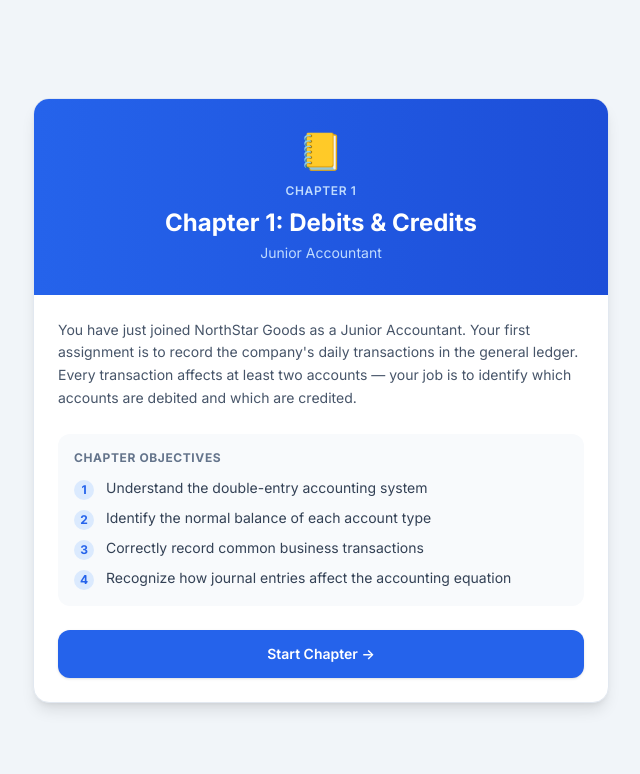
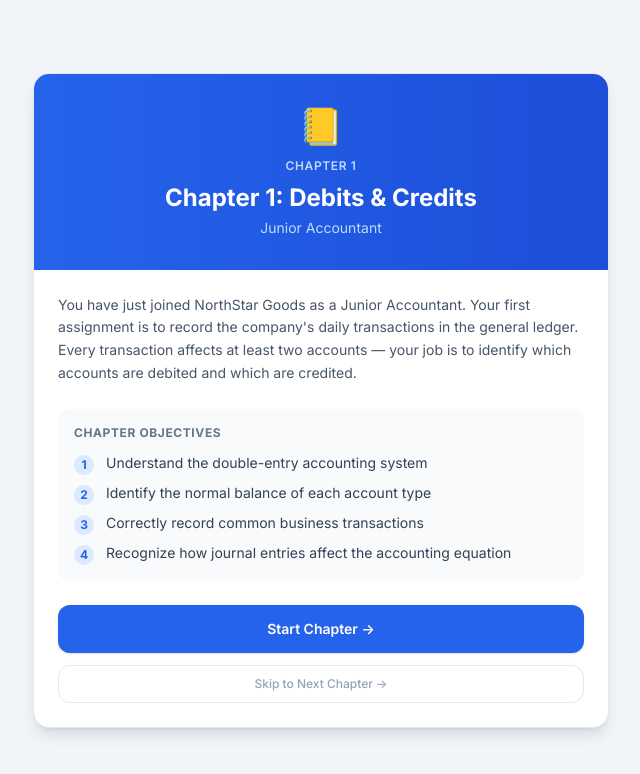
Before and after one commit to HockeyBear01/Accounting-Game, a React (Vite) app: page / in a window 1280 px wide. Both pictures are taken after a click on the button "Begin Challenge". Shown: the top 774 px of the page, without its empty margins (319-959 px from the left). Built offline with nearby package versions, Linux system fonts and the light colour scheme.

Commit message:
Add skip chapter button

```diff
--- a/src/App.tsx
+++ b/src/App.tsx
@@ -23,6 +23,7 @@ function App() {
     submitAnswer,
     nextScenario,
     nextChapter,
+    skipChapter,
     restartGame,
   } = useGameState();
 
@@ -35,7 +36,9 @@ function App() {
         <ChapterIntroScreen
           chapter={currentChapter}
           chapterIndex={progress.currentChapter}
+          totalChapters={chapters.length}
           onStart={startChapter}
+          onSkip={skipChapter}
         />
       ) : null;
 
@@ -54,6 +57,8 @@ function App() {
           showFeedback={showFeedback}
           onSubmit={submitAnswer}
           onNext={nextScenario}
+          onSkip={skipChapter}
+          isLastChapter={progress.currentChapter === chapters.length - 1}
         />
       ) : null;
 
--- a/src/components/ChapterIntroScreen.tsx
+++ b/src/components/ChapterIntroScreen.tsx
@@ -3,10 +3,14 @@ import type { ChapterConfig } from '../types/game';
 interface ChapterIntroScreenProps {
   chapter: ChapterConfig;
   chapterIndex: number;
+  totalChapters: number;
   onStart: () => void;
+  onSkip: () => void;
 }
 
-export function ChapterIntroScreen({ chapter, chapterIndex, onStart }: ChapterIntroScreenProps) {
+export function ChapterIntroScreen({ chapter, chapterIndex, totalChapters, onStart, onSkip }: ChapterIntroScreenProps) {
+  const isLastChapter = chapterIndex === totalChapters - 1;
+
   return (
     <div className="min-h-screen bg-slate-100 flex items-center justify-center p-4">
       <div className="max-w-xl w-full animate-fade-in">
@@ -47,6 +51,15 @@ export function ChapterIntroScreen({ chapter, chapterIndex, onStart }: ChapterIn
             >
               Start Chapter →
             </button>
+
+            {!isLastChapter && (
+              <button
+                onClick={onSkip}
+                className="w-full mt-3 py-2.5 bg-transparent text-slate-400 rounded-xl font-medium text-xs hover:text-slate-600 hover:bg-slate-50 transition-colors border border-slate-200"
+              >
+                Skip to Next Chapter →
+              </button>
+            )}
           </div>
         </div>
       </div>
--- a/src/components/GameplayScreen.tsx
+++ b/src/components/GameplayScreen.tsx
@@ -19,6 +19,8 @@ interface GameplayScreenProps {
   showFeedback: boolean;
   onSubmit: (answer: string) => void;
   onNext: () => void;
+  onSkip: () => void;
+  isLastChapter: boolean;
 }
 
 export function GameplayScreen({
@@ -34,6 +36,8 @@ export function GameplayScreen({
   showFeedback,
   onSubmit,
   onNext,
+  onSkip,
+  isLastChapter,
 }: GameplayScreenProps) {
   const [prevMetrics, setPrevMetrics] = useState<CompanyMetrics | undefined>(undefined);
 
@@ -91,6 +95,18 @@ export function GameplayScreen({
             onNext={onNext}
           />
         )}
+
+        {/* Skip Chapter */}
+        {!isLastChapter && (
+          <div className="flex justify-center pb-2">
+            <button
+              onClick={onSkip}
+              className="text-xs text-slate-400 hover:text-slate-600 transition-colors py-2 px-4 rounded-lg hover:bg-slate-200"
+            >
+              Skip to Next Chapter →
+            </button>
+          </div>
+        )}
       </div>
     </div>
   );
--- a/src/hooks/useGameState.ts
+++ b/src/hooks/useGameState.ts
@@ -123,6 +123,22 @@ export function useGameState() {
     setShowFeedback(false);
   }, []);
 
+  const skipChapter = useCallback(() => {
+    setLastAnswerCorrect(null);
+    setSelectedAnswer(null);
+    setShowFeedback(false);
+    if (progress.currentChapter + 1 < chapters.length) {
+      setProgress((prev) => ({
+        ...prev,
+        currentChapter: prev.currentChapter + 1,
+        currentScenario: 0,
+      }));
+      setScreen('chapter-intro');
+    } else {
+      setScreen('final-results');
+    }
+  }, [progress.currentChapter]);
+
   return {
     screen,
     progress,
@@ -139,6 +155,7 @@ export function useGameState() {
     submitAnswer,
     nextScenario,
     nextChapter,
+    skipChapter,
     restartGame,
   };
 }
```
Also changed, not shown: 1 other file (tests, documents, lock files or other folders).
